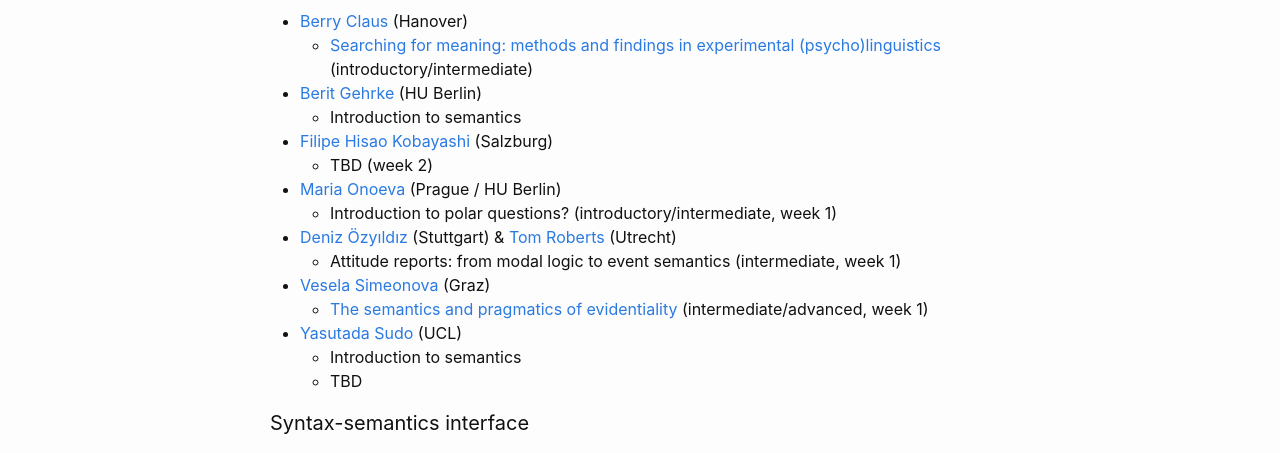
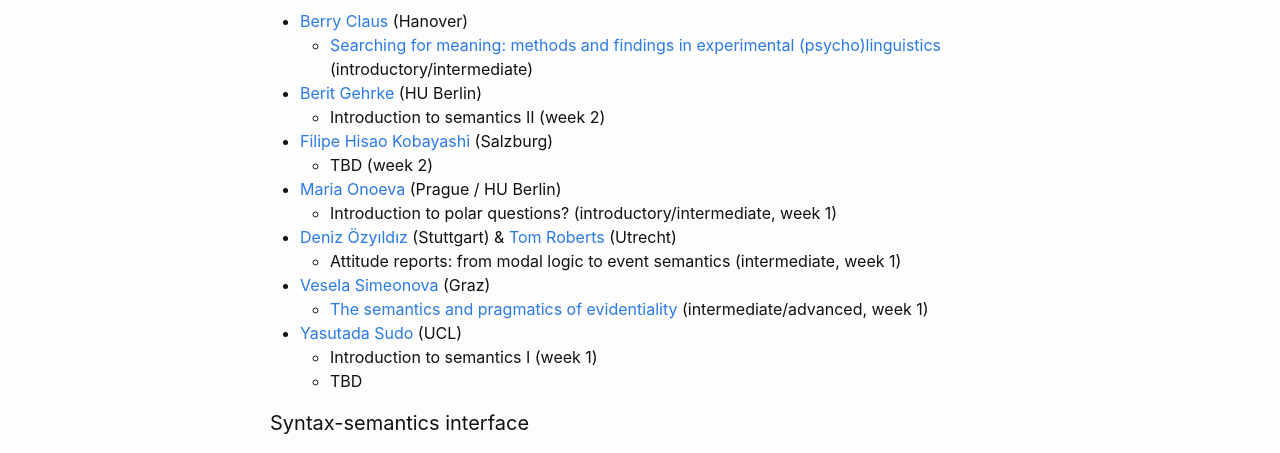
Before and after one commit to ovaschool/ovaschool.github.io, a Jekyll site: the page built from staticpages/ova2026-teachers.markdown, in a window 1280 px wide. Shown: the part 650-1103 px from the top of the page. Built offline with Jekyll 4.4.1, drawn with Linux system fonts in a browser that asks for light colours.

Commit message:
Update ova2026-teachers.markdown

```diff
--- a/staticpages/ova2026-teachers.markdown
+++ b/staticpages/ova2026-teachers.markdown
@@ -29,7 +29,7 @@
 - [Berry Claus](https://www.germanistik.uni-hannover.de/claus) (Hanover)
   - [Searching for meaning: methods and findings in experimental (psycho)linguistics](https://github.com/ovaschool/ovaschool.github.io/blob/main/staticpages/ova2026-course-descriptions.markdown#berry-claus-searching-for-meaning-methods-and-findings-in-experimental-psycholinguistics) (introductory/intermediate)
 - [Berit Gehrke](http://www.beritgehrke.com/) (HU Berlin)
-  - Introduction to semantics
+  - Introduction to semantics II (week 2)
 - [Filipe Hisao Kobayashi](https://fhkobayashi.net/) (Salzburg)
   - TBD (week 2)
 - [Maria Onoeva](https://mariaonoeva.github.io/) (Prague / HU Berlin)
@@ -39,7 +39,7 @@
 - [Vesela Simeonova](https://kfunigraz.academia.edu/VeselaSimeonova) (Graz)
   - [The semantics and pragmatics of evidentiality](https://github.com/ovaschool/ovaschool.github.io/blob/main/staticpages/ova2026-course-descriptions.markdown#vesela-simeonova-the-semantics-and-pragmatics-of-evidentiality) (intermediate/advanced, week 1)
 - [Yasutada Sudo](https://www.homepages.ucl.ac.uk/~ucjtudo/) (UCL)
-  - Introduction to semantics
+  - Introduction to semantics I (week 1)
   - TBD
 
 #### Syntax-semantics interface
```
